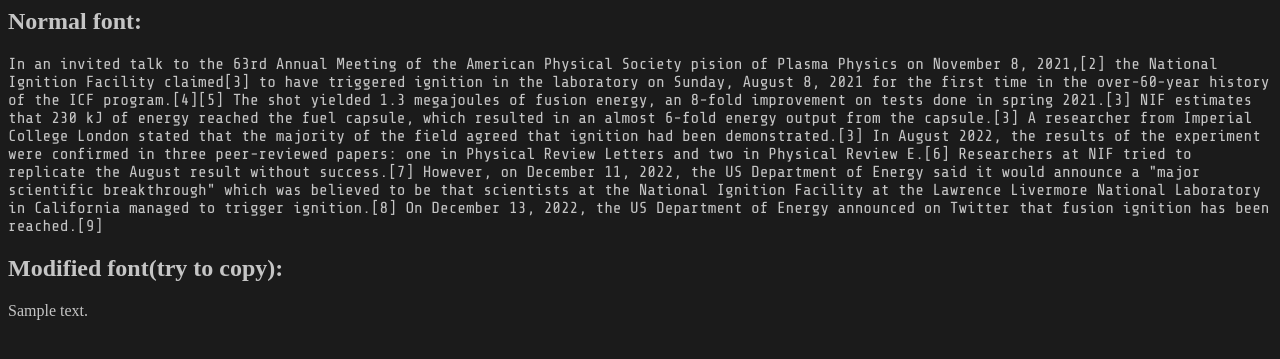
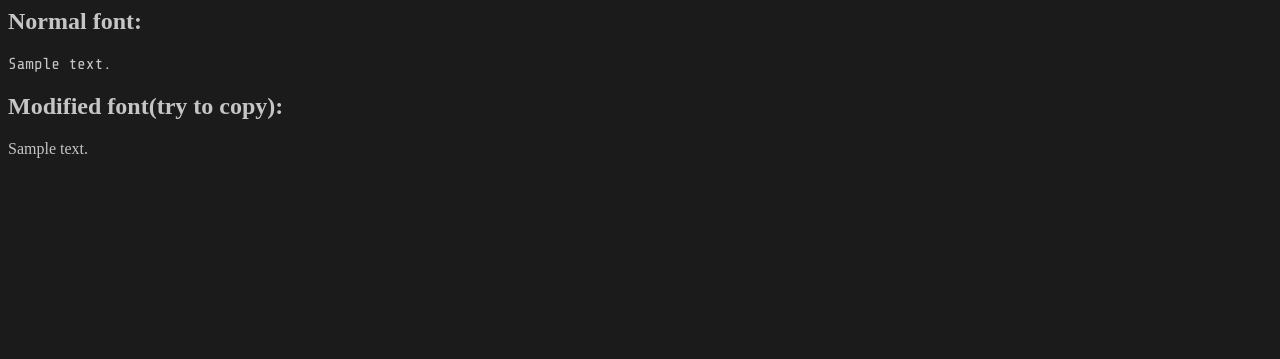
Before and after one commit to chemtrails/gibberish, a Flask app: template templates/index.html in a window 1280 px wide. Shown: the top 359 px of the page. Run offline with Flask 2, Linux system fonts and the light colour scheme; the template is opened without the code that fills it: most values are stand-ins (such as "Sample title", 1, 10 or a date in 2020); some web fonts are replaced.

Commit message:
pass original text to template

```diff
--- a/app.py
+++ b/app.py
@@ -12,12 +12,14 @@ def serve_font():
 @app.route('/')
 def index():
     with open('sample_text.txt', 'r') as f:
-        new_text, random_string = font_mod(f.read())
+        content = f.read()
+        new_text, random_string = font_mod(content)
         app.config['FONT_FILE'] = random_string
 
     return render_template(
         'index.html',
-        text = new_text,
+        original_text = content,
+        new_text = new_text,
         random_string = random_string
     )
 
--- a/templates/index.html
+++ b/templates/index.html
@@ -5,25 +5,20 @@
                 font-family: "custom";
                 src: url(http://127.0.0.1:5000/font?x={{random_string}}) format("truetype");
             }
-
             @font-face {
                 font-family: "share";
                 src: url({{url_for('static', filename='ShareTechMono-Regular.ttf')}});
             }
-
             html {
                 background: rgb(27, 27, 27);
                 color: rgb(197, 197, 197);
             }
-
             p {
                 font-size: 16px;
             }
-
             .a {
                 font-family: "share";
             }
-
             .b {
                 font-family: "custom";
             }
@@ -32,37 +27,11 @@
     <body>
         <h2>Normal font:</h2>
         <p class="a">
-            In an invited talk to the 63rd Annual Meeting
-            of the American Physical Society pision of Plasma
-            Physics on November 8, 2021,[2] the National Ignition Facility
-            claimed[3] to have triggered ignition in the laboratory on
-            Sunday, August 8, 2021 for the first time
-            in the over-60-year history of the ICF program.[4][5]
-            The shot yielded 1.3 megajoules of fusion energy, an 8-fold
-            improvement on tests done in spring 2021.[3]
-            NIF estimates that 230 kJ of energy reached the fuel capsule,
-            which resulted in an almost 6-fold energy output
-            from the capsule.[3] A researcher from Imperial College
-            London stated that the majority of the field agreed
-            that ignition had been demonstrated.[3]
-            In August 2022, the results of the experiment
-            were confirmed in three peer-reviewed papers:
-            one in Physical Review Letters and two
-            in Physical Review E.[6] Researchers at NIF tried
-            to replicate the August result without success.[7]
-            However, on December 11, 2022, the US Department of Energy
-            said it would announce a "major scientific
-            breakthrough" which was believed to be
-            that scientists at the National Ignition Facility
-            at the Lawrence Livermore National Laboratory in California
-            managed to trigger ignition.[8] On December 13,
-            2022, the US Department of Energy announced on
-            Twitter that fusion ignition has been reached.[9]
+            {{ original_text }}
         </p>
         <h2>Modified font(try to copy):</h2>
         <p class="b">
-            {{ text }}
+            {{ new_text }}
         </p>
-
     </body>
 </html>
```
